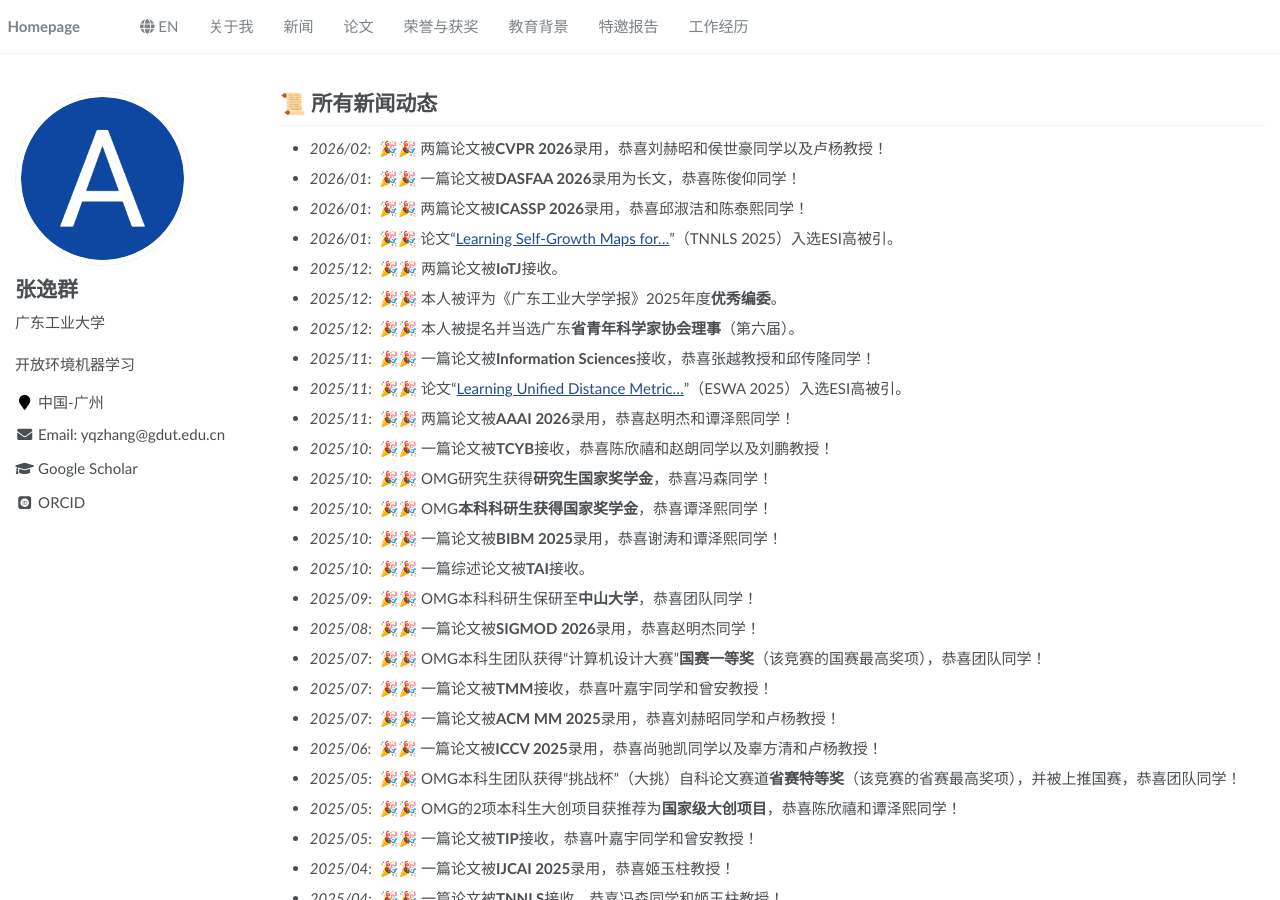
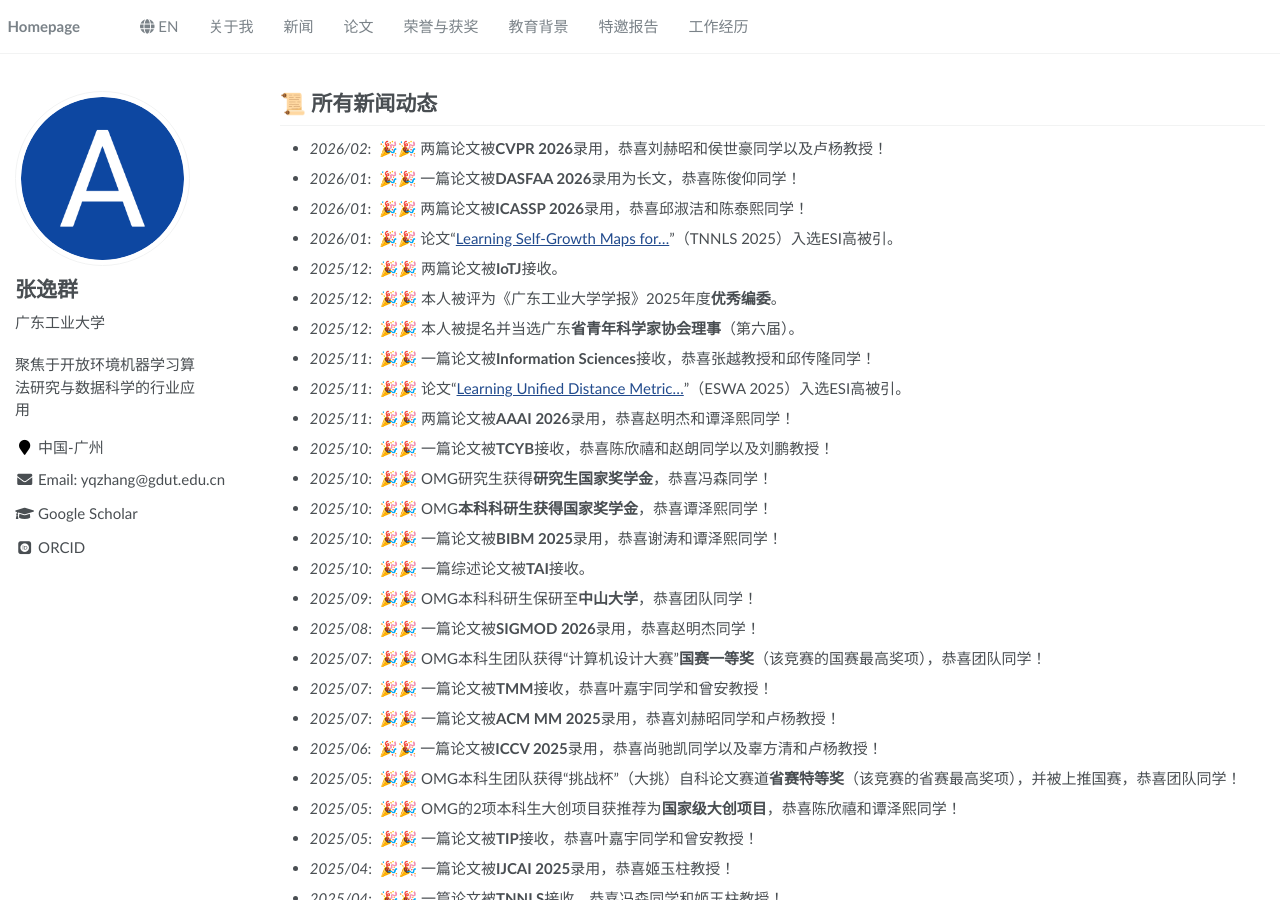
Before and after one commit to yqzhang-Zz/zh-news, a Jekyll site: the page built from _pages/about.md, in a window 1280 px wide and 900 px high. Built offline with Jekyll 4.4.1, drawn with Linux system fonts in a browser that asks for light colours; some web fonts are replaced.

Commit message:
Update _config.yml

```diff
--- a/_config.yml
+++ b/_config.yml
@@ -7,7 +7,7 @@
 
 # Site Settings
 title                    : "张逸群的个人主页 - 所有新闻"
-description              : "开放环境机器学习"
+description              : "聚焦于开放环境机器学习算法研究与数据科学的行业应用"
 repository               : "yqzhang-Zz.github.io/zh"
 google_scholar_stats_use_cdn : true
 
```
